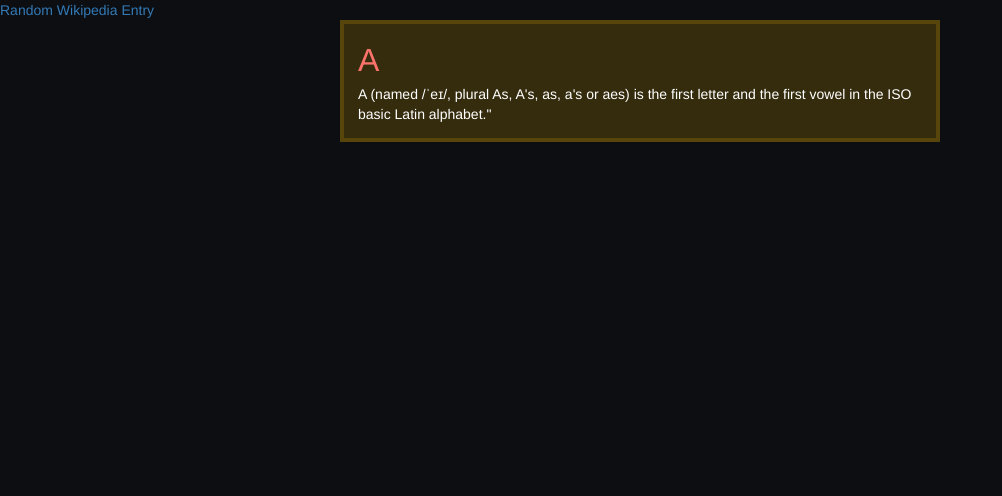
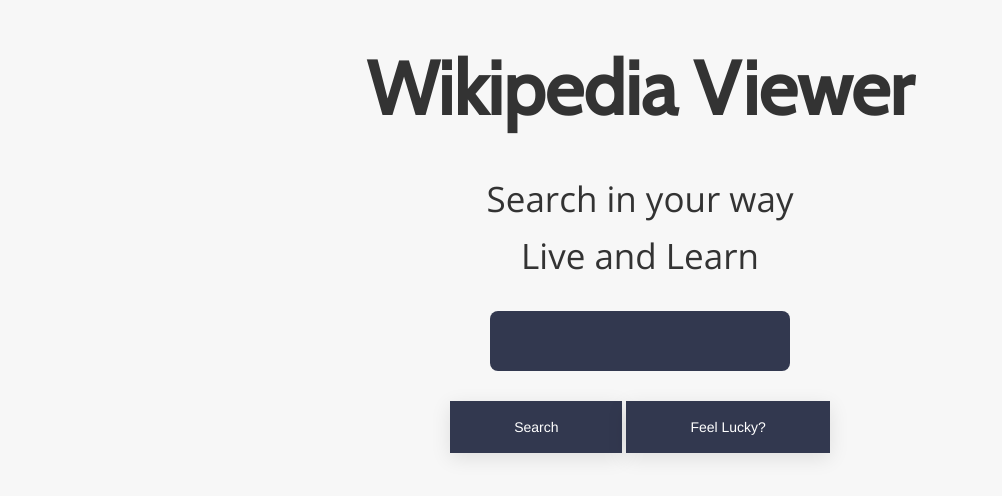
Before and after one commit to guyziv2110/FCC-Journy, a plain HTML site: page index.html in a window 1280 px wide. Shown: the whole page, without its empty margins (0-1002 px from the left). Drawn offline with nearby package versions, Linux system fonts and the light colour scheme.

Commit message:
changed styling

```diff
--- a/css/styles.css
+++ b/css/styles.css
@@ -1,3 +1,7 @@
+@import url('https://fonts.googleapis.com/css?family=Open+Sans');
+@import url('https://fonts.googleapis.com/css?family=Cabin');
+@import url('https://fonts.googleapis.com/css?family=Arvo');
+
 html, body {
     width: 100%;
     height: 100%;
@@ -40,25 +44,83 @@ html, body {
 .wikipedia-container {
     width: 100%;
     height: 100%;
-    background: url('../../HD-Backgrounds-Wallpaper.jpg');
+    /*background: url('../../HD-Tree-Butterfly-Backgrounds.jpg');*/
     background-size: cover;
-    background-color: #2a2e39;
+    background-color: #f7f7f7;
     margin: 0px;
     padding: 0px;
 
 }
 
-.wikipedia-inner-container {
+/*.wikipedia-inner-container {
     width: 100%;
     height: 100%;
     background-color:rgba(0,0,0,0.7);
-}
+}*/
 
 /*HD-Tree-Butterfly-Backgrounds.jpg*/
 .wikipedia-search-item {
     padding: 14px;
     border: 4px solid rgba(255, 190, 0, 0.17);
-    background-color: rgba(255, 190, 0, 0.17);
+    background-color: transparent;
     border-radius: 0;
     color: #fff;
+    /*transform: translate(0%, 50%) rotate(20deg);*/
 }
+
+.wiki-header {
+    font-size:75px;
+    font-family: 'Cabin';
+    font-weight: bold;
+    padding-top: 35px;
+    padding-bottom:25px;
+}
+
+.wiki-sub-header {
+    padding-top: 7px;
+    font-family: Open Sans;
+    font-size:35px;
+}
+
+.wiki-button:hover
+{
+    color:#89c6d6;
+}
+
+.wiki-button:active,
+.wiki-button:focus,
+.wiki-button:link
+{
+    color: #fff;
+}
+
+.wiki-button {
+    background-color: #32384f;
+    color: #fff;
+    box-shadow: 0 5px 20px 0 rgba(0,0,0,.1);
+    padding: 16px 64px;
+    display: inline-block;
+    transition: all .2s ease-out;
+    transform: translateY(0);
+    cursor: pointer;
+    margin:0px;
+
+}
+
+.wiki-search {
+    background-color: #32384f;
+    width: 300px;
+    height: 60px;
+    font-size: 16px;
+    outline: none;
+    text-align: center;
+    font-weight: 400;
+    border: none;
+    border-radius: 8px;
+    color: #fff;
+
+}
+
+.wiki-search-container {
+    padding:30px;
+}
--- a/index.html
+++ b/index.html
@@ -8,9 +8,26 @@
   <body>
     <div class="container wikipedia-container">
       <div class="wikipedia-inner-container ">
-        <a href="http://en.wikipedia.org/wiki/Special:Random">Random Wikipedia Entry</a>
+        <div class="text-center wiki-header">
+          Wikipedia Viewer
+        </div>
+        <div class="text-center wiki-sub-header">
+          Search in your way
+        </div>
+        <div class="text-center wiki-sub-header">
+          Live and Learn
+        </div>
+        <div class="text-center">
+          <div class="text-center wiki-search-container">
+            <input type="search" class="wiki-search"/>
+          </div>
+          <div>
+            <a class="button button-primary wiki-button">Search</a>
+            <a href="http://en.wikipedia.org/wiki/Special:Random" target="_blank" class="button button-primary wiki-button">Feel Lucky?</a>
+          </div>
+        </div>
 
-        <ul class="wikipedia-search-items">
+        <!--<ul class="wikipedia-search-items">
             <a href="#" class="wikipedia-search-item-link">
               <li class="wikipedia-search-item">
                   <div class="wikipedia-search-item-header">
@@ -21,7 +38,7 @@
                   </div>
               </li>
             </a>
-        </ul>
+        </ul>-->
       </div>
     </div>
     <script src="https://cdnjs.cloudflare.com/ajax/libs/jquery/3.1.0/jquery.min.js"></script>
```
